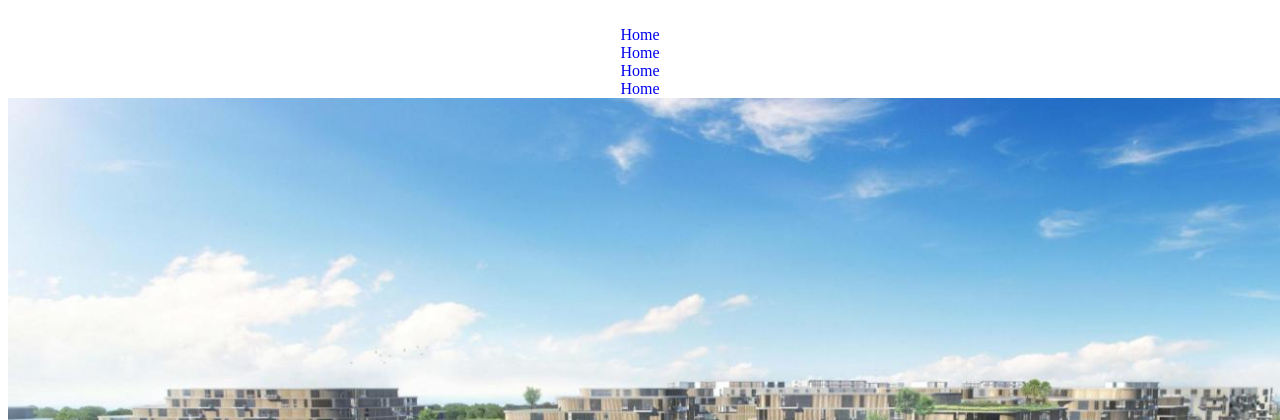
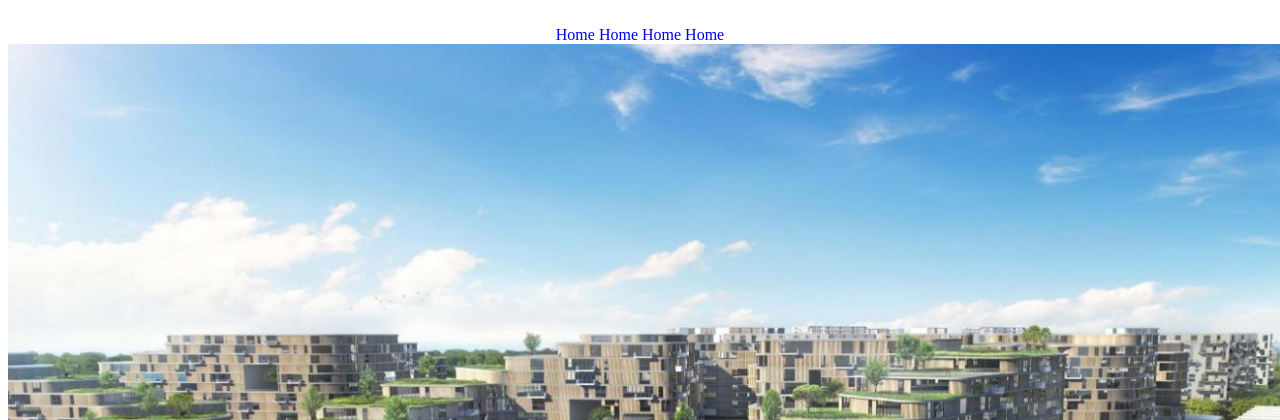
Before and after one commit to cfglondon23/Team-8, a Flask app: page / in a window 1280 px wide; the page is wider, and only the part inside the window is pictured. Shown: the top 420 px of that part. Run offline with Flask 3, Linux system fonts and the light colour scheme.

Commit message:
Update main.css

```diff
--- a/static/css/main.css
+++ b/static/css/main.css
@@ -9,3 +9,7 @@ nav a {
     text-decoration: none;
     display: inline;
   }
+
+li {
+    display: inline;
+}
```
